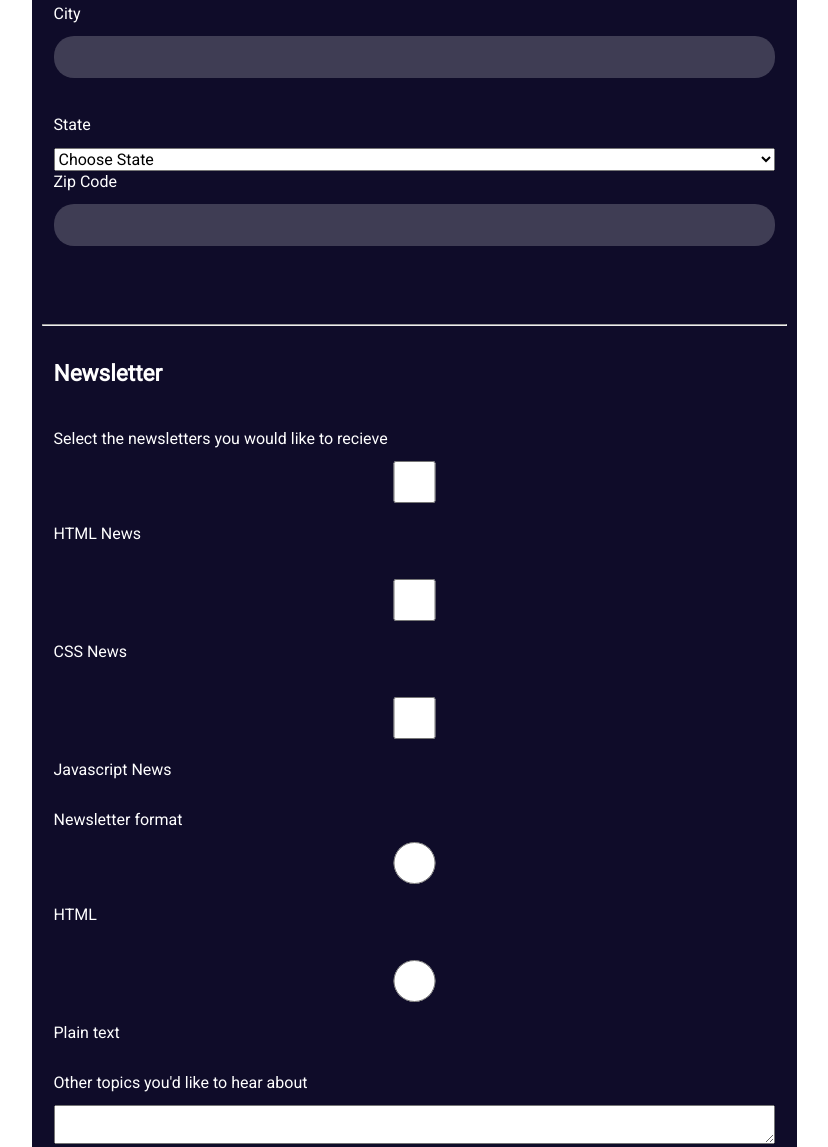
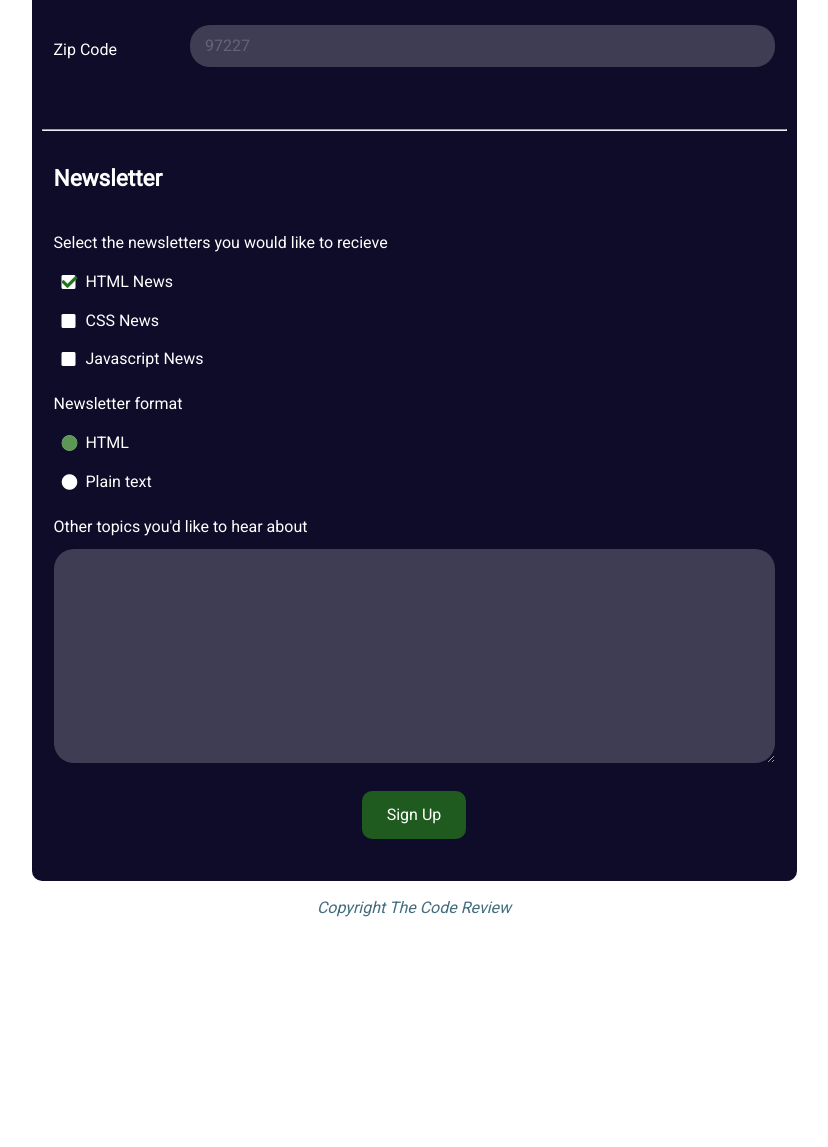
Before and after one commit to devJoshLopez/techdegree-project-3, a plain HTML site: page index.html in a window 1280 px wide. Shown: the part 777-1924 px from the top of the page, without its empty margins (226-1054 px from the left). After the commit the page ends 1713 px from the top, so only its background shows below. Drawn offline with Linux system fonts and the light colour scheme.

Commit message:
ready for review

```diff
--- a/css/styles.css
+++ b/css/styles.css
@@ -15,8 +15,7 @@ html {
 }
 
 body {
-  font-family: 'Roboto', sans-serif;
-  /* base font is roboto */
+  font-family: 'Roboto', sans-serif; /* base font is roboto */
   font-size: 16px;
   line-height: 1.414;
   text-align: center;
@@ -37,6 +36,10 @@ hr {
   margin-bottom: 2em;
 }
 
+::placeholder {
+  color: rgba(255, 255, 255, 0.2);
+}
+
 .max-width-container {
   max-width: 765px;
   margin: 0 auto;
@@ -49,8 +52,7 @@ h3,
 h4,
 h5,
 h6 {
-  font-family: 'Poppins', sans-serif;
-  /* heading font is poppins */
+  font-family: 'Poppins', sans-serif; /* heading font is poppins */
   font-weight: bold;
   line-height: 1;
 }
@@ -58,17 +60,13 @@ h6 {
 h1 {
   font-size: 1.414em;
 }
-
 /* End Headings Styles */
 
 /* top bar Styles */
 .top-bar {
-  background: #0f0c29;
-  /* fallback for old browsers */
-  background: -webkit-linear-gradient(to right, #24243e, #302b63, #0f0c29);
-  /* Chrome 10-25, Safari 5.1-6 */
-  background: linear-gradient(to right, #24243e, #302b63, #0f0c29);
-  /* W3C, IE 10+/ Edge, Firefox 16+, Chrome 26+, Opera 12+, Safari 7+ */
+  background: #0f0c29; /* fallback for old browsers */
+  background: -webkit-linear-gradient(to right, #24243e, #302b63, #0f0c29); /* Chrome 10-25, Safari 5.1-6 */
+  background: linear-gradient(to right, #24243e, #302b63, #0f0c29); /* W3C, IE 10+/ Edge, Firefox 16+, Chrome 26+, Opera 12+, Safari 7+ */
   color: #fff;
   text-align: center;
   text-transform: uppercase;
@@ -76,7 +74,6 @@ h1 {
   letter-spacing: 1.68px;
   padding: 20px 15px;
 }
-
 /* End Main Nav Styles */
 
 /* Header Styles */
@@ -89,41 +86,47 @@ header .callout {
   margin-top: 15px;
   color: grey;
 }
-
 /* End Header Styles */
 
 /* Section Styles */
-section {
+.section {
   padding: 42px 10px;
   text-align: left;
   background-color: #0f0c29;
   color: #fff;
 }
 
-section fieldset {
+.section fieldset {
   border: none;
 }
 
-section legend {
+.section legend {
   font-weight: bold;
   font-size: 1.414em;
   margin-bottom: 1.414em;
 }
 
-section .flex-container {
+.section .flex-container {
   display: flex;
   flex-direction: column;
   justify-content: left;
   margin-bottom: 1em;
 }
 
-section .flex-container label {
-  margin-bottom: .68em;
+.section .flex-container label {
+  margin-bottom: 0.68em;
 }
 
-section .flex-container input {
+.section .flex-container label .required {
+  font-size: .4em;
+  color: red;
+}
+/* End Section Styles */
+
+/* Select and Input Styles */
+.section .flex-container input,
+.section .flex-container select {
   color: #ffffff;
-  margin-bottom: .68em;
   width: 100%;
   height: 42px;
   padding-left: 15px;
@@ -131,21 +134,197 @@ section .flex-container input {
   border: none;
   border-radius: 20px;
   margin-bottom: 20px;
-  background: rgba(255, 255, 255, .2);
-  text-align: right;
+  background-color: rgba(255, 255, 255, .2);
+  -webkit-transition: background-color 0.50s;
+  -moz-transition: background-color 0.50s;
+  -o-transition: background-color 0.50s;
+  transition: background-color 0.50s;
 }
 
-/* End Section Styles */
+.section .flex-container input:focus,
+.section .flex-container select:focus {
+  background-color: rgba(255, 255, 255, .4);
+  outline: none;
+}
+
+.section .flex-container select {
+  cursor: pointer;
+}
+.section .flex-container select option {
+  color: #000;
+}
+/* End Select and Input Styles */
+
+/* Checkbox Styles */
+.checkbox-container {
+  margin-bottom: 1.414em;
+}
+
+.checkbox-item {
+  padding-left: 2em;
+  margin: 1em 0;
+}
+
+input[type="checkbox"] {
+  display: none;
+}
+
+.checkbox-label {
+  position: relative;
+  font-size: 1em;
+  cursor: pointer;
+  color: #fff;
+}
+
+.checkbox-label:before,
+.checkbox-label:after {
+  font-family: 'Font Awesome 5 Free';
+  font-weight: 900; /* Fix version 5.0.9 */
+  font-size: 1em; /*absolutely positioned*/
+  position: absolute;
+  left: -1.5em;
+}
+
+.checkbox-label:before {
+  content: '\f0c8'; /*checkbox unchecked */
+}
+
+.checkbox-label:after {
+  content: '\f00c'; /*checkbox checked*/
+  max-width: 0;
+  overflow: hidden;
+  opacity: 0.5;
+  font-size: 1em;
+  color: #25751D;
+  -webkit-transition: all 0.50s;
+  -moz-transition: all 0.50s;
+  -o-transition: all 0.50s;
+  transition: all 0.50s;
+}
+
+input[type="checkbox"]:checked + .checkbox-label:after {
+  max-width: 1em;
+  opacity: 1;
+  margin-right: 90px;
+}
+/* End Checkbox Styles */
+
+/* Radio Styles */
+.radio-container {
+  margin-bottom: 1.414em;
+}
+
+.radio-item {
+  padding-left: 2em;
+  margin: 1em 0;
+}
+
+input[type="radio"] {
+  display: none;
+}
+
+.radio-label {
+  position: relative;
+  font-size: 1em;
+  cursor: pointer;
+  color: #fff;
+}
+
+.radio-label:before,
+.radio-label:after {
+  font-family: 'Font Awesome 5 Free';
+  font-weight: 900; /* Fix version 5.0.9 */
+  font-size: 1em; /*absolutely positioned*/
+  position: absolute;
+  left: -1.5em;
+}
+
+.radio-label:before {
+  content: '\f111'; /*checkbox unchecked */
+}
+
+.radio-label:after {
+  content: '\f111'; /*checkbox checked*/
+  max-width: 0;
+  overflow: hidden;
+  opacity: 0.5;
+  font-size: 1em;
+  color: rgba(36, 117, 29, 0.75);
+  -webkit-transition: all 0.50s;
+  -moz-transition: all 0.50s;
+  -o-transition: all 0.50s;
+  transition: all 0.50s;
+}
+
+input[type="radio"]:checked + .radio-label:after {
+  max-width: 1em;
+  opacity: 1;
+  margin-right: 90px;
+}
+/* End Radio Styles */
+
+/* Textarea Styles */
+textarea {
+  width: 100%;
+  padding: 15px;
+  color: #ffffff;
+  margin: 0.68em 0;
+  border: none;
+  border-radius: 20px;
+  background-color: rgba(255, 255, 255, .2);
+  -webkit-transition: background-color 0.50s;
+  -moz-transition: background-color 0.50s;
+  -o-transition: background-color 0.50s;
+  transition: background-color 0.50s;
+}
+
+textarea:focus {
+  background-color: rgba(255, 255, 255, .4);
+  outline: none;
+}
+/* End Textarea Styles */
+
+/* Submit Styles */
+button[type="submit"] {
+  display: block;
+  width: 90%;
+  padding: 15px 25px;
+  color: #ffffff;
+  margin: 0 auto;
+  border: none;
+  border-radius: 10px;
+  background-color: rgba(36, 117, 29, 0.75);
+  cursor: pointer;
+}
+/* Submit Styles */
+
 
 /* Footer Styles */
 footer {
-  background-color: #D4F1FC;
   color: #436C7D;
-  padding: 42px;
+  font-style: italic;
+  padding: 1em;
 }
 /* End Footer Styles */
 
+
 /* If screen size is more than 768px wide */
 @media screen and (min-width: 768px) {
+  .section {
+    border-radius: 10px;
+  }
 
+  .section .flex-container {
+    flex-direction: row;
+    align-items: center;
+  }
+
+  .section .flex-container label {
+    flex-basis: 170px;
+  }
+
+  button[type="submit"] {
+    display: block;
+    width: auto;
+  }
 }
--- a/index.html
+++ b/index.html
@@ -5,11 +5,11 @@
   <meta charset="UTF-8">
   <meta name="viewport" content="width=device-width, initial-scale=1.0">
   <meta http-equiv="X-UA-Compatible" content="ie=edge">
-  <!--[if lt IE 9]>
-        <script src="https://oss.maxcdn.com/libs/html5shiv/3.7.0/html5shiv.js"></script>
-    <![endif]-->
+  <!--[if lt IE 9]> <script src="https://oss.maxcdn.com/libs/html5shiv/3.7.0/html5shiv.js"></script> <![endif]-->
   <title>Josh's Online Registration Form</title>
   <link rel="stylesheet" href="css/normalize.css">
+  <link rel="stylesheet" href="https://use.fontawesome.com/releases/v5.5.0/css/all.css" integrity="sha384-B4dIYHKNBt8Bc12p+WXckhzcICo0wtJAoU8YZTY5qE0Id1GSseTk6S+L3BlXeVIU"
+    crossorigin="anonymous">
   <link href="https://fonts.googleapis.com/css?family=Poppins|Roboto" rel="stylesheet">
   <link rel="stylesheet" href="css/styles.css">
 </head>
@@ -25,40 +25,40 @@
       <p class="callout">Get the latest news on how your code is doimg right in your inbox</p>
     </header>
 
-    <section>
+    <div class="section">
       <form action="/action_page.php" method="get">
         <fieldset>
           <legend>Contact Information</legend>
 
           <div class="flex-container">
-            <label for="full-name">Full Name</label>
+            <label for="full-name">Full Name <i class="fas fa-asterisk required"></i></label>
             <input type="text" name="full-name" id="full-name" placeholder="required" required>
           </div>
 
           <div class="flex-container">
-            <label for="email">Email Address</label>
+            <label for="email">Email Address <i class="fas fa-asterisk required"></i></label>
             <input type="email" name="email" id="email" placeholder="required" required>
           </div>
 
           <div class="flex-container">
             <label for="phone">Phone Number</label>
-            <input type="tel" name="phone" id="phone">
+            <input type="tel" name="phone" id="phone" placeholder="(555) 555-5555">
           </div>
 
           <div class="flex-container">
             <label for="street">Street Address</label>
-            <input type="text" name="street" id="street">
+            <input type="text" name="street" id="street" placeholder="3514 N Vancouver Ave Suite 500">
           </div>
 
           <div class="flex-container">
             <label for="city">City</label>
-            <input type="text" name="city" id="city">
+            <input type="text" name="city" id="city" placeholder="Portland">
           </div>
 
           <div class="flex-container">
             <label for="state">State</label>
             <select id="state" name="state">
-              <option value="---">Choose State</option>
+              <option value="---">Choose a State</option>
               <option value="Alabama">Alabama</option>
               <option value="Alaska">Alaska</option>
               <option value="Arizona">Arizona</option>
@@ -115,10 +115,11 @@
               <option value="Wisconsin">Wisconsin</option>
               <option value="Wyoming">Wyoming</option>
             </select>
+        </div>
 
             <div class="flex-container">
               <label for="zipcode">Zip Code</label>
-              <input type="text" name="zipcode" id="zipcode">
+              <input type="text" name="zipcode" id="zipcode" placeholder="97227">
             </div>
         </fieldset>
 
@@ -127,31 +128,49 @@
         <fieldset>
           <legend>Newsletter</legend>
 
-          <div class="flex-container">
+          <div class="checkbox-container">
             <label>Select the newsletters you would like to recieve</label>
-            <input type="checkbox" id="htmlnews" value="HTML News" name="selected_news"><label for="htmlnews">HTML
-              News</label><br>
-            <input type="checkbox" id="cssnews" value="CSS News" name="selected_news"><label for="cssnews">CSS
-              News</label><br>
-            <input type="checkbox" id="jsnews" value="Javascript News" name="selected_news"><label for="jsnews">Javascript
-              News</label>
+
+            <div class="checkbox-item">
+              <input type="checkbox" id="htmlnews" value="HTML News" name="selected_news" checked>
+              <label class="checkbox-label" for="htmlnews">HTML News</label>
+            </div>
+
+            <div class="checkbox-item">
+              <input type="checkbox" id="cssnews" value="CSS News" name="selected_news">
+              <label class="checkbox-label" for="cssnews">CSS News</label>
+            </div>
+
+            <div class="checkbox-item">
+              <input type="checkbox" id="jsnews" value="Javascript News" name="selected_news">
+              <label class="checkbox-label" for="jsnews">Javascript News</label>
+            </div>
+
           </div>
 
-          <div class="flex-container">
+          <div class="radio-container">
             <label>Newsletter format</label>
-            <input type="radio" id="htmlformat" value="HTML" name="selected_format"><label for="htmlformat">HTML</label><br>
-            <input type="radio" id="plaintextformat" value="Plain text" name="selected_format"><label for="plaintextformat">Plain
-              text</label>
+
+            <div class="radio-item">
+              <input type="radio" id="htmlformat" value="HTML" name="selected_format" checked>
+              <label class="radio-label" for="htmlformat">HTML</label>
+            </div>
+
+            <div class="radio-item">
+              <input type="radio" id="plaintextformat" value="Plain text" name="selected_format">
+              <label class="radio-label" for="plaintextformat">Plain text</label>
+            </div>
           </div>
 
-          <div class="flex-container">
             <label for="othertopics">Other topics you'd like to hear about</label>
-            <textarea name="other_topics" id="othertopics"></textarea>
-          </div>
+            <textarea name="other_topics" id="othertopics" cols="30" rows="10"></textarea>
+
         </fieldset>
 
+        <button type="submit">Sign Up</button>
+
       </form>
-    </section>
+    </div>
 
     <footer>
       <p>Copyright The Code Review</p>
@@ -159,4 +178,5 @@
 
   </div>
 </body>
+
 </html>
```
